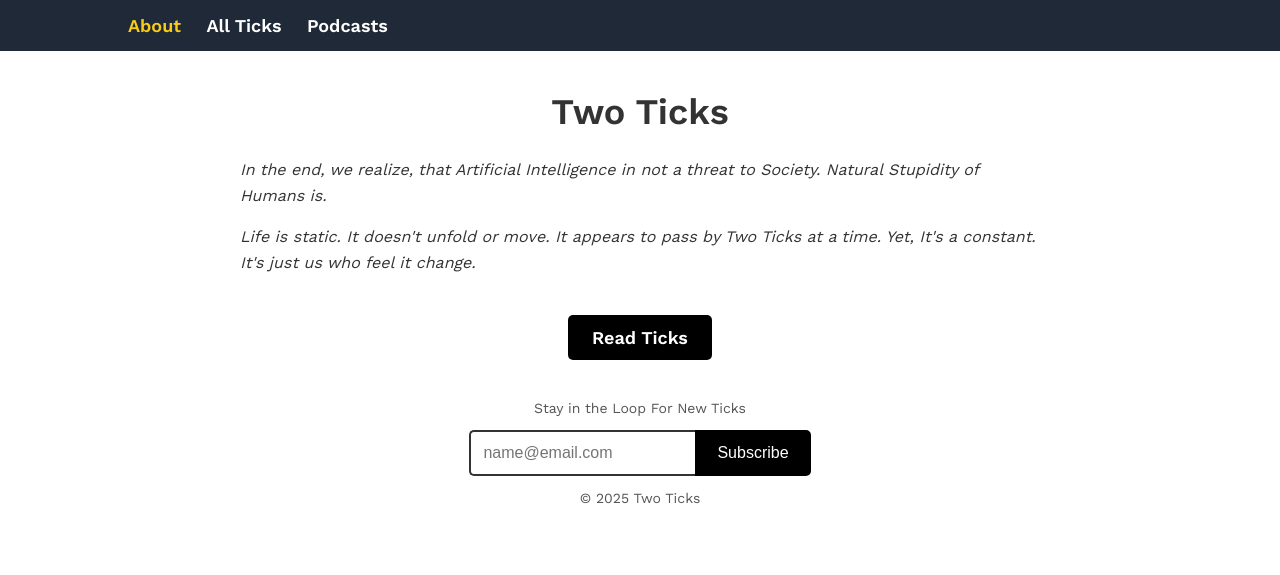
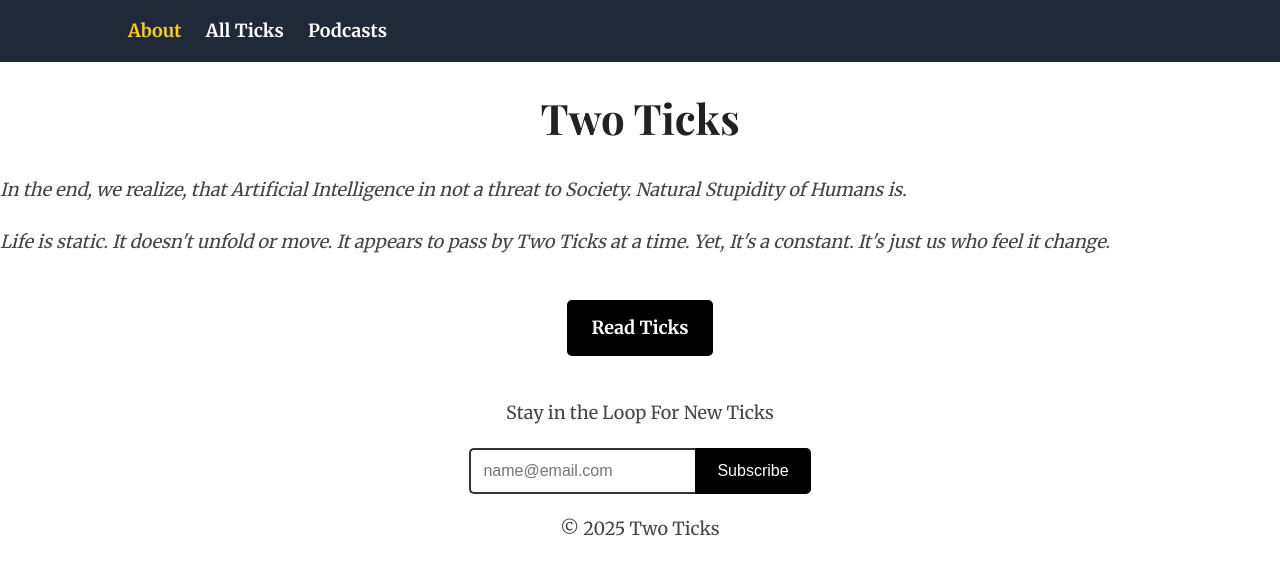
Before and after one commit to trmanish/trmanish.github.io, a Jekyll site: the page built from index.md, in a window 1280 px wide. Shown: the top 575 px of the page. Built offline with Jekyll 4.4.1, drawn with Linux system fonts in a browser that asks for light colours.

Commit message:
change font

```diff
--- a/assets/css/style.css
+++ b/assets/css/style.css
@@ -1,12 +1,14 @@
-@import url('https://fonts.googleapis.com/css2?family=Work+Sans:wght@300;400;600&display=swap');
+@import url('https://fonts.googleapis.com/css2?family=Merriweather:wght@300;400;700&family=Playfair+Display:wght@700&display=swap');
 
 /* Global Styles */
 body {
-    font-family: 'Work Sans', sans-serif;
+    font-family: 'Merriweather', serif;
     background-color: white;
-    color: #333;
+    color: #444; /* Softer text color */
     margin: 0;
     padding: 0;
+    font-size: 18px; /* Increase for readability */
+    line-height: 1.8;
 }
 
 /* Navigation Bar */
@@ -25,6 +27,7 @@ body {
     transition: color 0.3s ease-in-out;
 }
 
+/* Keep tabs yellow on hover and active state */
 .nav-bar a:hover,
 .nav-bar a.active {
     color: #facc15;
@@ -35,28 +38,37 @@ body {
     color: #facc15;
 }
 
-
 /* Main Headings */
 h1 {
-    font-size: 36px;
-    font-weight: 600;
-    margin-top: 40px;
+    font-family: 'Playfair Display', serif;
+    font-size: 42px;
+    font-weight: 700;
+    color: #222;
+    line-height: 1.3;
 }
 
 h2 {
-    font-size: 28px;
-    font-weight: 600;
+    font-family: 'Playfair Display', serif;
+    font-size: 32px;
+    font-weight: 700;
+    color: #222;
+}
+
+/* Paragraph Styling */
+p {
+    font-family: 'Merriweather', serif;
+    font-size: 18px;
+    color: #444;
+    line-height: 1.9;
 }
 
 /* Italicized Text for Home Page */
 .italic-text {
     font-style: italic;
-    font-size: 16px;
-    margin-top: 20px;
-    max-width: 800px;
-    margin-left: auto;
-    margin-right: auto;
-    line-height: 1.6;
+    font-size: 18px;
+    font-family: 'Merriweather', serif;
+    color: #555; /* Softer for readability */
+    line-height: 1.9;
 }
 
 /* Button Style for "Read Ticks" */
@@ -98,14 +110,17 @@ h2 {
 }
 
 .post-info h2 {
-    font-size: 24px;
-    font-weight: bold;
-    margin: 0 0 10px;
+    font-family: 'Playfair Display', serif;
+    font-size: 26px;
+    font-weight: 700;
+    color: #222;
 }
 
 .post-info .post-summary {
-    font-size: 16px;
-    color: #555;
+    font-size: 18px;
+    font-family: 'Merriweather', serif;
+    color: #444;
+    line-height: 1.9;
 }
 
 .post-date {
@@ -156,6 +171,7 @@ footer {
     color: #555;
     text-align: center;
 }
+
 /* Subscription Section Adjustments */
 .subscribe-container {
     text-align: center;
@@ -163,8 +179,8 @@ footer {
 }
 
 .subscribe-container h3 {
-    font-size: 18px;  /* Made slightly smaller */
-    font-weight: normal; /* Removed bold */
+    font-size: 18px;
+    font-weight: normal;
     margin-bottom: 10px;
 }
 
@@ -179,9 +195,9 @@ footer {
     padding: 12px;
     font-size: 16px;
     border: 2px solid #333; /* Bolder border */
-    border-right: none; /* Removes border between input & button */
+    border-right: none;
     border-radius: 5px 0 0 5px; /* Rounded on left only */
-    width: 200px; /* Reduced width */
+    width: 200px;
 }
 
 #subscribe-form button {
@@ -189,7 +205,7 @@ footer {
     font-size: 16px;
     color: white;
     background-color: black;
-    border: 2px solid black; /* Match input border */
+    border: 2px solid black;
     border-radius: 0 5px 5px 0; /* Rounded on right only */
     cursor: pointer;
 }
@@ -202,3 +218,25 @@ footer {
     margin-top: 10px;
     font-size: 14px;
 }
+
+/* Background Image for Home Page */
+.home-page {
+    background: url("../images/bg_1.jpeg") no-repeat center center fixed;
+    background-size: cover;
+    height: 100vh;
+    display: flex;
+    flex-direction: column;
+    align-items: center;
+    justify-content: center;
+    text-align: center;
+}
+
+/* Ensure text remains readable */
+.home-page h1 {
+    color: #222;
+    text-shadow: 2px 2px 4px rgba(255, 255, 255, 0.7);
+}
+
+.home-page p {
+    color: #555;
+}
```
